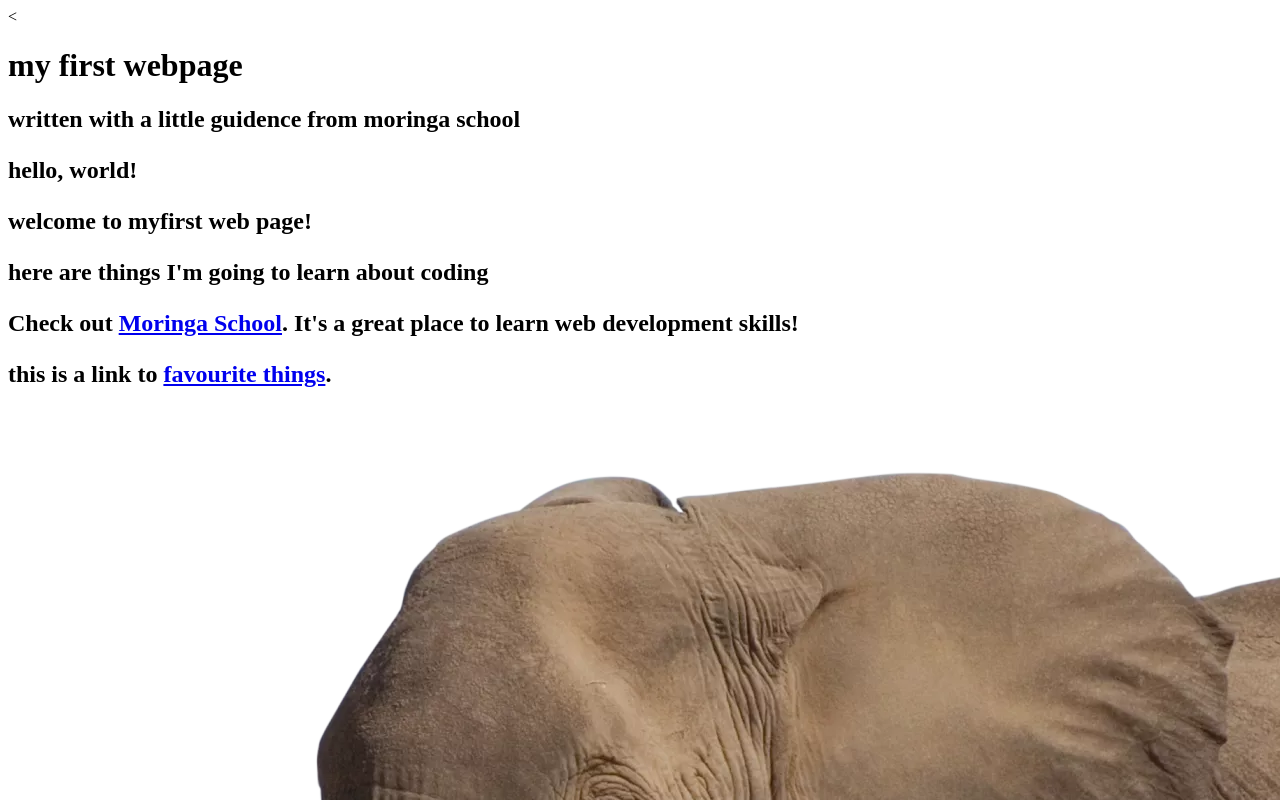
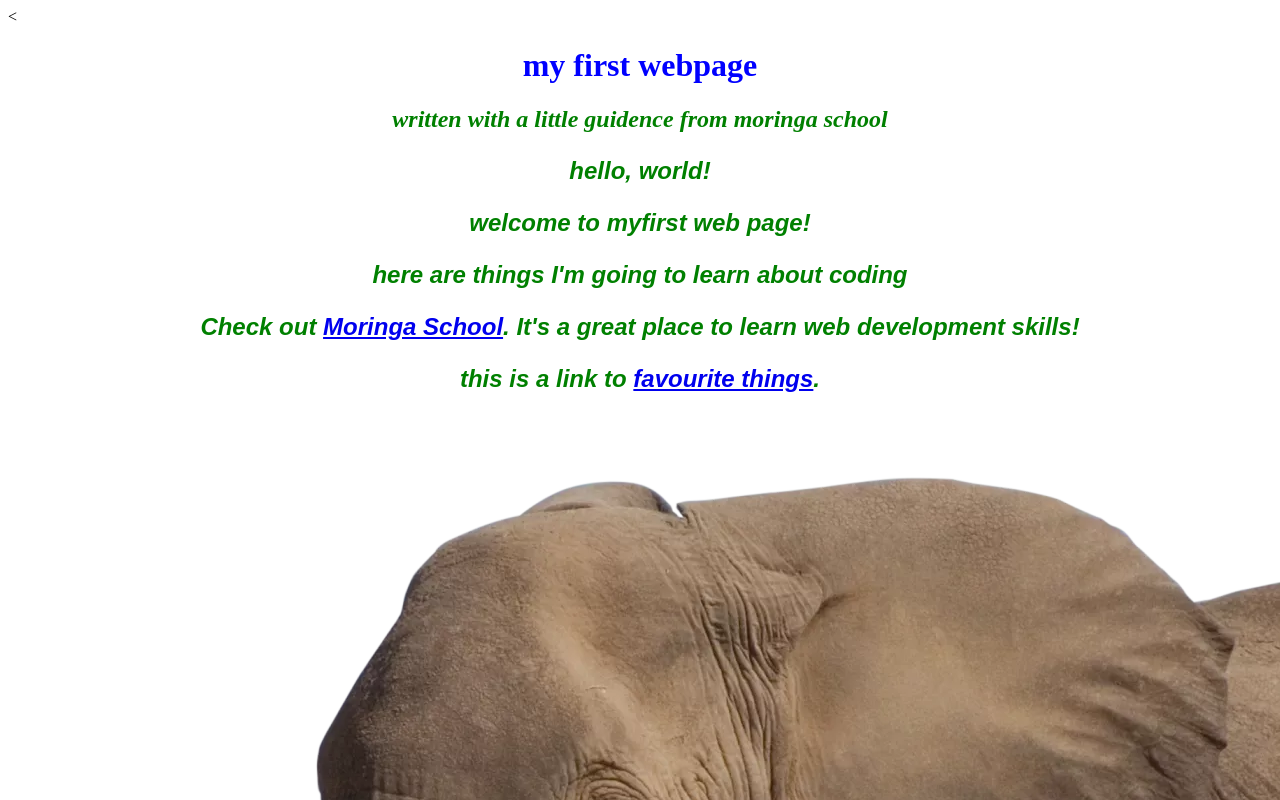
Before and after one commit to mangowilliam/first-website, a plain HTML site: page my-first-website/index.html in a window 1280 px wide. Shown: the top 800 px of the page. Drawn offline with Linux system fonts and the light colour scheme; files whose address does not match are found by name.

Commit message:
chang file name to index

```diff
--- a/my-first-website/my-first-webpage.html
+++ b/my-first-website/index.html
@@ -2,7 +2,14 @@
 <html lang="en" dir="ltr">
   <head>
     <title>my first web page!</title>
+    <link href="css/style.css" rel="stylesheet" type="text/css">
   </head>
+  <style>
+    h1 {color:00ff;text-align:center;}
+    h2 {color:green;font-style: italic;text-align: center;}
+    p {font-family: sans-serif;}
+    ul {line-height: 40px;}
+  </style>
   <body>
     <h1>my first webpage</h1>
     <h2>written with a little guidence from moringa school<?h2>
@@ -10,7 +17,7 @@
     <p>welcome to my<strong>first web page</strong>!</p>
     <p>here are things I'm going to learn about coding</p>
     <p>Check out <a href="http://moringaschool.com/">Moringa School</a>. It's a great place to learn web development skills!</p>
-    <p>this is a link to <a href="http://favourite-things.html">favourite things</a>.</p>
+    <p>this is a link to <a href="http://my-favourite-things.html">favourite things</a>.</p>
     <img src="elephant.jpg" alt="a photo of elephant">
     <ol>
       <li>HTML</li>
```
Also changed, not shown: my-first-website/my-favourite-things.html (+3 -0 lines), my-first-website/css/styles.css (added), my-first-website/images/elephant.jpg (renamed from my-first-website/elephant.jpg), my-first-website/images/ugali.jpg (renamed from my-first-website/ugali.jpg).
